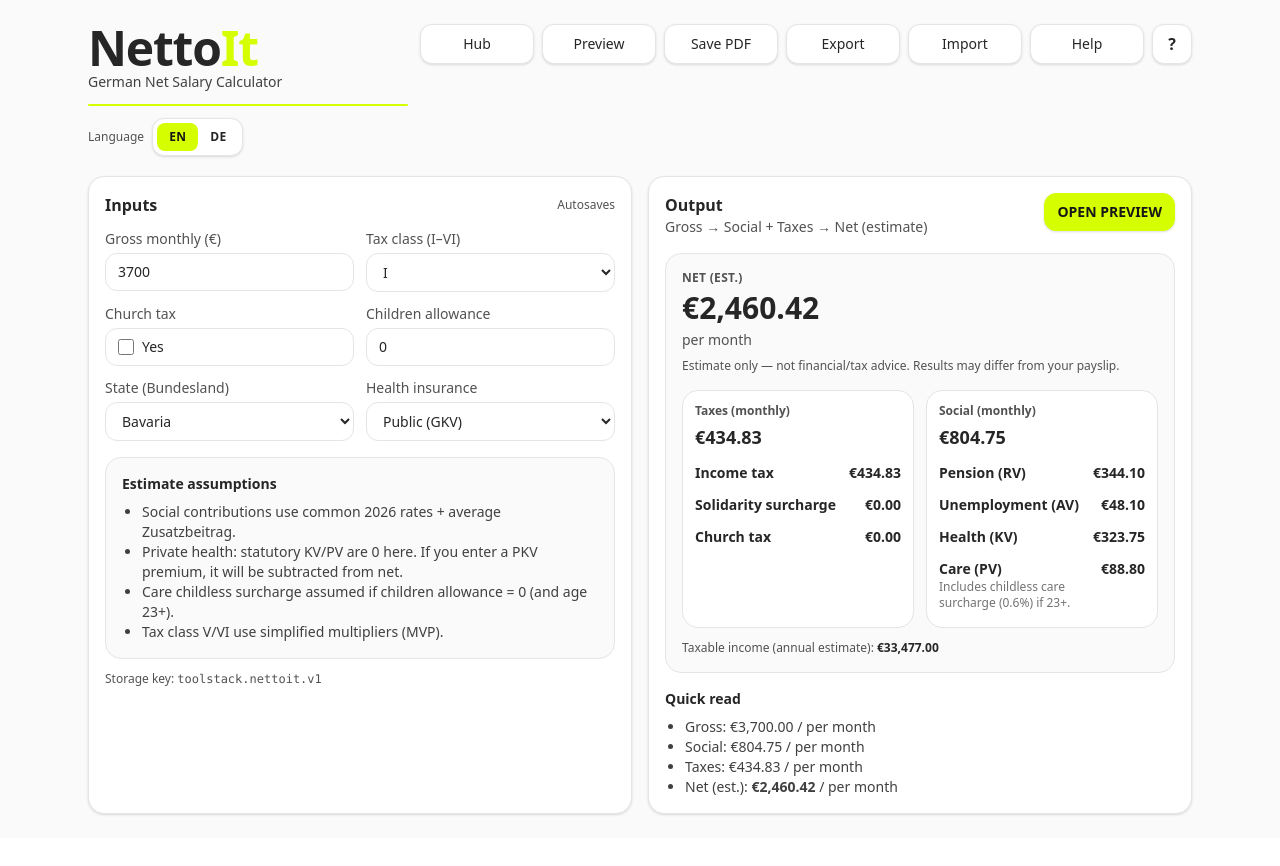
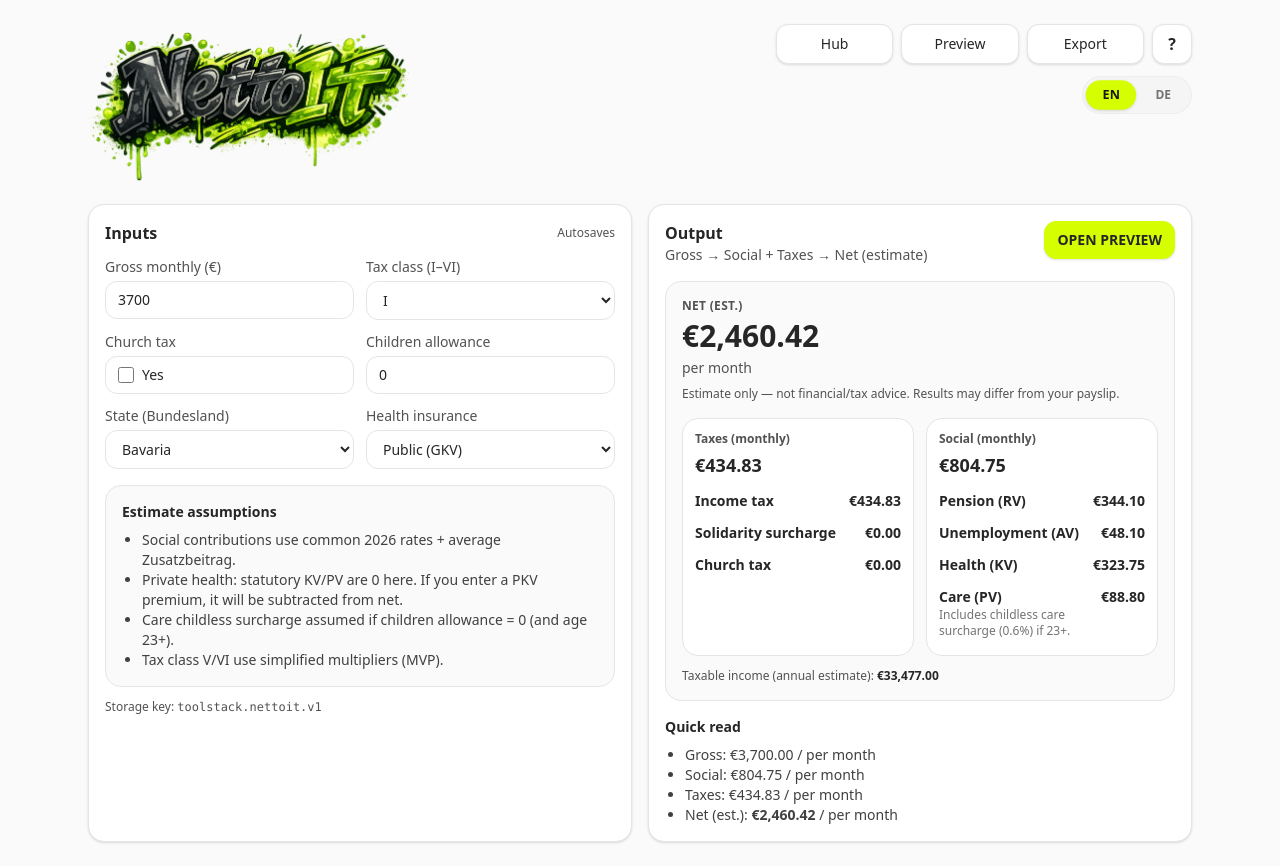
Before and after one commit to retronlinede-design/toolstack-netto-it, a React (Vite) app: page / in a window 1280 px wide. Before the commit the page ends 838 px from the top, so only its background shows below. Built offline with nearby package versions, Linux system fonts and the light colour scheme.

Commit message:
Remove currency selector and update UI

```diff
--- a/src/App.jsx
+++ b/src/App.jsx
@@ -1,4 +1,5 @@
 import React, { useEffect, useMemo, useRef, useState } from "react";
+import nettoitHeading from "./assets/nettoit-heading.png";
 
 /**
  * ToolStack — Netto-It (German Net Salary Estimator) — v1
@@ -153,6 +154,7 @@
       "Private health selected: statutory KV/PV shown as 0. If you enter a PKV premium, it is subtracted from net.",
     noteChildless: "Includes childless care surcharge (0.6%) if 23+.",
     noteWithKids: "Care surcharge not applied (children allowance > 0).",
+    actionsSubtitle: "Manage your data and results.",
   },
 
   de: {
@@ -278,6 +280,7 @@
       "Private KV gewählt: gesetzliche KV/PV wird hier als 0 gezeigt. Eine eingetragene PKV-Prämie wird vom Netto abgezogen.",
     noteChildless: "PV-Zuschlag für Kinderlose (0,6%) enthalten, wenn 23+.",
     noteWithKids: "Kein Kinderlosen-Zuschlag (Kinderfreibetrag > 0).",
+    actionsSubtitle: "Daten verwalten und Ergebnisse.",
   },
 };
 
@@ -568,7 +571,7 @@
       className={
         ACTION_BASE +
         " bg-white text-neutral-800 border-neutral-200 " +
-        "hover:bg-[rgb(var(--ts-accent-rgb)/0.25)] hover:border-[var(--ts-accent)]"
+        "hover:bg-[rgb(var(--ts-accent-rgb)/0.30)] hover:border-[var(--ts-accent)]"
       }
     >
       {children}
@@ -589,39 +592,40 @@
 }
 
 function LanguageToggle({ lang, setLang }) {
-  // Standard ToolStack language toggle (EN/DE) — use across apps
-  const btnBase =
-    "px-3 py-1.5 rounded-lg text-xs font-extrabold tracking-wide transition " +
-    "focus:outline-none focus:ring-2 focus:ring-[rgb(var(--ts-accent-rgb)/0.30)]";
+  return (
+    <div className="flex items-center gap-1 p-1 bg-neutral-100 rounded-full border border-neutral-200/50">
+      {["en", "de"].map((code) => {
+        const isActive = lang === code;
+        return (
+          <button
+            key={code}
+            type="button"
+            onClick={() => setLang(code)}
+            className={
+              "relative px-4 py-1.5 rounded-full text-xs font-bold transition-all duration-200 " +
+              (isActive
+                ? "bg-[var(--ts-accent)] text-neutral-900 shadow-sm scale-105"
+                : "text-neutral-500 hover:text-neutral-900 hover:bg-white/60")
+            }
+          >
+            {code.toUpperCase()}
+          </button>
+        );
+      })}
+    </div>
+  );
+}
 
+function HelpItem({ icon, title, body }) {
   return (
-    <div className="inline-flex items-center rounded-xl border border-neutral-200 bg-white p-1 shadow-sm">
-      <button
-        type="button"
-        onClick={() => setLang("en")}
-        className={
-          btnBase +
-          (lang === "en"
-            ? " bg-[var(--ts-accent)] text-neutral-900"
-            : " bg-transparent text-neutral-800 hover:bg-[rgb(var(--ts-accent-rgb)/0.25)]")
-        }
-        aria-pressed={lang === "en"}
-      >
-        EN
-      </button>
-      <button
-        type="button"
-        onClick={() => setLang("de")}
-        className={
-          btnBase +
-          (lang === "de"
-            ? " bg-[var(--ts-accent)] text-neutral-900"
-            : " bg-transparent text-neutral-800 hover:bg-[rgb(var(--ts-accent-rgb)/0.25)]")
-        }
-        aria-pressed={lang === "de"}
-      >
-        DE
-      </button>
+    <div className="rounded-2xl border border-neutral-100 bg-neutral-50/50 p-5 hover:border-neutral-200 transition-colors">
+      <div className="flex items-center gap-3 mb-2">
+        <div className="flex h-10 w-10 shrink-0 items-center justify-center rounded-full bg-white text-xl shadow-sm border border-neutral-100">
+          {icon}
+        </div>
+        <div className="font-bold text-neutral-800 text-sm">{title}</div>
+      </div>
+      <div className="text-xs text-neutral-500 leading-relaxed">{body}</div>
     </div>
   );
 }
@@ -631,53 +635,50 @@
   const t = (k) => tFor(lang, k);
 
   return (
-    <div className="fixed inset-0 z-50 flex items-start sm:items-center justify-center p-4 sm:p-8">
-      <div className="absolute inset-0 bg-black/40" onClick={onClose} />
+    <div className="fixed inset-0 z-50 flex items-center justify-center p-4 sm:p-6 print:hidden">
+      <div className="absolute inset-0 bg-neutral-900/40 backdrop-blur-sm transition-opacity" onClick={onClose} />
 
       <div
         role="dialog"
         aria-modal="true"
-        className="relative w-full max-w-2xl max-h-[90vh] rounded-2xl bg-white border border-neutral-200 shadow-xl overflow-hidden flex flex-col"
+        className="relative w-full max-w-3xl max-h-[90vh] rounded-3xl bg-white shadow-2xl overflow-hidden flex flex-col transform transition-all"
       >
-        <div className="sticky top-0 z-10 bg-white p-4 border-b border-neutral-100 flex items-start justify-between gap-4">
+        {/* Header */}
+        <div className="shrink-0 p-6 border-b border-neutral-100 flex items-center justify-between bg-white z-10">
           <div>
-            <div className="text-lg font-semibold text-neutral-800">{t("help")}</div>
+            <div className="text-2xl font-black tracking-tight text-neutral-800">
+              {t("help")} <span style={{ color: "var(--ts-accent)" }}>& Info</span>
+            </div>
             <div className="text-sm text-neutral-700 mt-1">{t("helpSubtitle")}</div>
-            <div className="mt-3 h-[2px] w-52 rounded-full bg-[var(--ts-accent)]" />
           </div>
           <button
             type="button"
-            className="shrink-0 px-3 py-2 rounded-xl text-sm font-medium border border-neutral-200 bg-white hover:bg-neutral-50 text-neutral-800 transition"
             onClick={onClose}
+            className="rounded-full p-2 text-neutral-400 hover:bg-neutral-100 hover:text-neutral-600 transition"
           >
-            {t("close")}
+            <svg className="h-6 w-6" fill="none" viewBox="0 0 24 24" strokeWidth="2" stroke="currentColor">
+              <path strokeLinecap="round" strokeLinejoin="round" d="M6 18L18 6M6 6l12 12" />
+            </svg>
           </button>
         </div>
 
-        <div className="p-4 space-y-4 text-sm text-neutral-700 overflow-auto min-h-0">
-          <div className="rounded-2xl border border-neutral-200 p-4">
-            <div className="font-semibold text-neutral-800">{t("autosaveTitle")}</div>
-            <p className="mt-1">{t("autosaveBody")}</p>
+        {/* Scrollable Content */}
+        <div className="flex-1 overflow-y-auto p-6 space-y-6">
+          {/* Feature Grid */}
+          <div className="grid grid-cols-1 sm:grid-cols-2 gap-4">
+            <HelpItem icon="💾" title={t("autosaveTitle")} body={t("autosaveBody")} />
+            <HelpItem icon="📤" title={t("exportTitle")} body={t("exportBody")} />
+            <HelpItem icon="📥" title={t("importTitle")} body={t("importBody")} />
+            <HelpItem icon="📄" title={t("pdfTitle")} body={t("pdfBody")} />
           </div>
 
-          <div className="rounded-2xl border border-neutral-200 p-4">
-            <div className="font-semibold text-neutral-800">{t("exportTitle")}</div>
-            <p className="mt-1">{t("exportBody")}</p>
+          {/* Limits (Warning style) */}
+          <div className="rounded-2xl border border-amber-100 bg-amber-50/50 p-5">
+            <div className="flex items-center gap-2 mb-3 text-amber-900 font-bold">
+              <span className="text-xl">⚠️</span>
+              <span>{t("limitsTitle")}</span>
             </div>
-
-          <div className="rounded-2xl border border-neutral-200 p-4">
-            <div className="font-semibold text-neutral-800">{t("importTitle")}</div>
-            <p className="mt-1">{t("importBody")}</p>
-          </div>
-
-          <div className="rounded-2xl border border-neutral-200 p-4">
-            <div className="font-semibold text-neutral-800">{t("pdfTitle")}</div>
-            <p className="mt-1">{t("pdfBody")}</p>
-          </div>
-
-          <div className="rounded-2xl border border-neutral-200 p-4">
-            <div className="font-semibold text-neutral-800">{t("limitsTitle")}</div>
-            <ul className="mt-2 list-disc pl-5">
+            <ul className="space-y-2 text-sm text-amber-800/80 list-disc pl-5 marker:text-amber-400">
               <li>{t("lim1")}</li>
               <li>{t("lim2")}</li>
               <li>{t("lim3")}</li>
@@ -685,41 +686,99 @@
             </ul>
           </div>
 
-          <div className="rounded-2xl border border-neutral-200 p-4">
-            <div className="font-semibold text-neutral-800">{t("officialTitle")}</div>
-            <p className="mt-1">{t("officialBody")}</p>
+          {/* Official Calculator (Dark card) */}
+          <div className="rounded-2xl bg-neutral-900 p-6 text-white relative overflow-hidden group">
+            <div className="absolute top-0 right-0 -mt-4 -mr-4 w-24 h-24 bg-[var(--ts-accent)] rounded-full opacity-20 blur-2xl group-hover:opacity-30 transition duration-500"></div>
+
+            <div className="relative z-10 flex flex-col sm:flex-row items-start sm:items-center justify-between gap-4">
+              <div>
+                <div className="font-bold text-lg text-white">{t("officialTitle")}</div>
+                <div className="text-neutral-400 text-sm mt-1 max-w-md">{t("officialBody")}</div>
+              </div>
               <a
-              className="mt-2 inline-flex items-center px-3 py-2 rounded-xl text-sm font-medium border border-neutral-200 bg-white text-neutral-800 transition hover:bg-[rgb(var(--ts-accent-rgb)/0.25)] hover:border-[var(--ts-accent)]"
                 href={OFFICIAL_URL}
                 target="_blank"
                 rel="noreferrer"
+                className="shrink-0 inline-flex items-center gap-2 px-4 py-2.5 rounded-xl bg-[var(--ts-accent)] text-neutral-800 font-bold text-sm hover:brightness-110 transition shadow-lg shadow-[rgba(var(--ts-accent-rgb),0.2)]"
               >
                 {t("officialOpen")}
+                <svg className="w-4 h-4" fill="none" stroke="currentColor" viewBox="0 0 24 24">
+                  <path strokeLinecap="round" strokeLinejoin="round" strokeWidth="2" d="M10 6H6a2 2 0 00-2 2v10a2 2 0 002 2h10a2 2 0 002-2v-4M14 4h6m0 0v6m0-6L10 14"></path>
+                </svg>
               </a>
-          </div>
-
-          <div className="text-xs text-neutral-600">{t("tip")}</div>
-
-          <div className="text-xs text-neutral-600">
-            {t("storageKey")} <span className="font-mono">{KEY}</span> • {t("reservedProfileKey")} <span className="font-mono">{PROFILE_KEY}</span>
             </div>
           </div>
 
-        <div className="p-4 border-t border-neutral-100 flex items-center justify-between gap-2">
+          {/* Footer / Meta */}
+          <div className="pt-2 flex flex-col sm:flex-row items-center justify-between gap-4 text-xs text-neutral-400 border-t border-neutral-100 mt-4">
+            <div>
+              {t("storageKey")} <span className="font-mono text-neutral-500">{KEY}</span>
+            </div>
             <button
               type="button"
-            className="px-3 py-2 rounded-xl text-sm font-medium border border-red-200 bg-red-50 hover:bg-red-100 text-red-700 transition"
               onClick={onReset}
+              className="text-red-400 hover:text-red-600 font-medium transition underline decoration-red-200 underline-offset-2"
             >
               {t("resetAppData")}
             </button>
+          </div>
+        </div>
+      </div>
+    </div>
+  );
+}
+
+function MenuButton({ icon, label, sub, onClick }) {
+  return (
     <button
       type="button"
-            className="px-3 py-2 rounded-xl text-sm font-extrabold border border-[var(--ts-accent)] bg-[var(--ts-accent)] text-neutral-900 transition hover:brightness-95"
+      onClick={onClick}
+      className="group relative flex flex-col items-center justify-center rounded-2xl border-2 border-neutral-100 bg-white p-6 text-center transition-all hover:border-[var(--ts-accent)] hover:bg-[rgb(var(--ts-accent-rgb)/0.05)] active:scale-[0.98]"
+    >
+      <div className="mb-3 flex h-14 w-14 items-center justify-center rounded-full bg-neutral-100 text-2xl transition-colors group-hover:bg-[var(--ts-accent)] group-hover:text-neutral-800">
+        {icon}
+      </div>
+      <div className="font-bold text-neutral-800">{label}</div>
+      <div className="mt-1 text-xs font-medium text-neutral-500">{sub}</div>
+    </button>
+  );
+}
+
+function ExportMenu({ open, onClose, actions, lang }) {
+  if (!open) return null;
+  const t = (k) => tFor(lang, k);
+
+  return (
+    <div className="fixed inset-0 z-50 flex items-center justify-center p-4 sm:p-8 print:hidden">
+      <div className="absolute inset-0 bg-neutral-900/40 backdrop-blur-sm transition-opacity" onClick={onClose} />
+      <div className="relative w-full max-w-lg transform overflow-hidden rounded-3xl bg-white shadow-2xl transition-all">
+        <div className="bg-neutral-50/50 p-6 border-b border-neutral-100 flex items-center justify-between">
+          <div>
+            <div className="text-xl font-black tracking-tight text-neutral-800">
+              {t("export")} <span style={{ color: "var(--ts-accent)" }}>& Actions</span>
+            </div>
+            <div className="text-sm text-neutral-500 mt-1">{t("actionsSubtitle")}</div>
+          </div>
+          <button
+            type="button"
             onClick={onClose}
+            className="rounded-full p-2 text-neutral-400 hover:bg-neutral-100 hover:text-neutral-600 transition"
           >
-            {t("gotIt")}
+            <svg className="h-6 w-6" fill="none" viewBox="0 0 24 24" strokeWidth="2" stroke="currentColor">
+              <path strokeLinecap="round" strokeLinejoin="round" d="M6 18L18 6M6 6l12 12" />
+            </svg>
           </button>
+        </div>
+
+        <div className="p-6 grid grid-cols-1 sm:grid-cols-2 gap-4">
+          <MenuButton icon="👁️" label={t("preview")} sub="View report" onClick={() => { actions.preview(); onClose(); }} />
+          <MenuButton icon="📄" label={t("savePdf")} sub="Print / PDF" onClick={() => { actions.pdf(); onClose(); }} />
+          <MenuButton icon="↓" label={t("export")} sub="Backup JSON" onClick={() => { actions.export(); onClose(); }} />
+          <MenuButton icon="↑" label={t("import")} sub="Restore JSON" onClick={() => { actions.import(); onClose(); }} />
+        </div>
+
+        <div className="bg-neutral-50 p-4 text-center text-xs text-neutral-400 font-medium">
+          ToolStack Netto-It
         </div>
       </div>
     </div>
@@ -741,7 +800,7 @@
             Netto<span style={{ color: ACCENT }}>It</span>
           </div>
           <div className="text-sm text-neutral-700">{t("reportSubtitle")}</div>
-          <div className="mt-3 h-[2px] w-72 rounded-full bg-[var(--ts-accent)]" />
+          <div className="mt-3 h-[2px] w-full rounded-full bg-[var(--ts-accent)]" />
         </div>
         <div className="text-sm text-neutral-700">
           {t("generated")} {new Date().toLocaleString(locale)}
@@ -899,6 +958,7 @@
 
   const [previewOpen, setPreviewOpen] = useState(false);
   const [helpOpen, setHelpOpen] = useState(false);
+  const [exportMenuOpen, setExportMenuOpen] = useState(false);
   const [importing, setImporting] = useState(false);
 
   const fileRef = useRef(null);
@@ -1014,6 +1074,18 @@
 
       <HelpModal open={helpOpen} onClose={() => setHelpOpen(false)} onReset={resetAppData} lang={lang} />
 
+      <ExportMenu
+        open={exportMenuOpen}
+        onClose={() => setExportMenuOpen(false)}
+        lang={lang}
+        actions={{
+          preview: openPreview,
+          pdf: savePdfFromPreview,
+          export: onExport,
+          import: onImportPick
+        }}
+      />
+
       {/* Preview Modal */}
       {previewOpen ? (
         <div className="fixed inset-0 z-50 flex items-center justify-center p-4 sm:p-8">
@@ -1024,7 +1096,7 @@
               <div className="flex items-center gap-2">
                 <button
                   type="button"
-                  className="px-3 py-2 rounded-xl text-sm font-extrabold border border-[var(--ts-accent)] bg-[var(--ts-accent)] text-neutral-900 transition hover:brightness-95"
+                  className="px-3 py-2 rounded-xl text-sm font-extrabold border border-[var(--ts-accent)] bg-[var(--ts-accent)] text-neutral-800 transition hover:brightness-95"
                   onClick={() => window.print()}
                 >
                   {t("savePdf")}
@@ -1051,32 +1123,23 @@
       <div className="max-w-6xl mx-auto p-4 sm:p-6">
         {/* Header */}
         <div className="flex flex-col gap-3 sm:flex-row sm:items-start sm:justify-between">
-          <div>
-            <div className="text-4xl sm:text-5xl font-black tracking-tight text-neutral-800">
-              <span>Netto</span>
-              <span style={{ color: ACCENT }}>It</span>
-            </div>
-            <div className="text-sm text-neutral-700">{t("titleTagline")}</div>
-            <div className="mt-3 h-[2px] w-80 rounded-full bg-[var(--ts-accent)]" />
-
-            <div className="mt-3 flex items-center gap-2">
-              <span className="text-xs text-neutral-600">{t("language")}</span>
-              <LanguageToggle lang={lang} setLang={setLang} />
-            </div>
+          <div className="w-fit">
+            <img
+              src={nettoitHeading}
+              alt="NettoIt"
+              className="h-24 sm:h-40 w-auto object-contain max-w-full"
+            />
           </div>
 
           {/* Normalized top actions grid (with pinned help) */}
-          <div className="w-full sm:w-[820px]">
+          <div className="w-full sm:w-[26rem]">
             <div className="relative">
-              <div className="grid grid-cols-2 gap-2 sm:grid-cols-6 pr-12">
+              <div className="grid grid-cols-3 gap-2 pr-12">
                 <ActionButton onClick={openHub} title={t("returnHub")}>
                   {t("hub")}
                 </ActionButton>
                 <ActionButton onClick={openPreview}>{t("preview")}</ActionButton>
-                <ActionButton onClick={savePdfFromPreview}>{t("savePdf")}</ActionButton>
-                <ActionButton onClick={onExport}>{t("export")}</ActionButton>
-                <ActionButton onClick={onImportPick}>{t("import")}</ActionButton>
-                <ActionButton onClick={() => setHelpOpen(true)}>{t("help")}</ActionButton>
+                <ActionButton onClick={() => setExportMenuOpen(true)}>{t("export")}</ActionButton>
               </div>
 
               <button
@@ -1086,12 +1149,16 @@
                 className={
                   "print:hidden absolute right-0 top-0 h-10 w-10 rounded-xl border border-neutral-200 bg-white shadow-sm " +
                   "flex items-center justify-center font-bold text-neutral-800 transition " +
-                  "hover:bg-[rgb(var(--ts-accent-rgb)/0.25)] hover:border-[var(--ts-accent)]"
+                  "hover:bg-[rgb(var(--ts-accent-rgb)/0.30)] hover:border-[var(--ts-accent)]"
                 }
                 aria-label={t("help")}
               >
                 ?
               </button>
+            </div>
+
+            <div className="mt-3 flex items-center justify-end gap-2">
+              <LanguageToggle lang={lang} setLang={setLang} />
             </div>
           </div>
         </div>
@@ -1242,7 +1309,7 @@
                 </div>
                 <button
                   type="button"
-                  className="px-3 py-2 rounded-xl text-sm font-extrabold border border-[var(--ts-accent)] bg-[var(--ts-accent)] text-neutral-900 shadow-sm transition hover:brightness-95 active:translate-y-[1px]"
+                  className="px-3 py-2 rounded-xl text-sm font-extrabold border border-[var(--ts-accent)] bg-[var(--ts-accent)] text-neutral-800 shadow-sm transition hover:brightness-95 active:translate-y-[1px]"
                   onClick={openPreview}
                 >
                   {t("openPreview")}
```
Also changed, not shown: src/assets/nettoit-heading.png (added). Lines whose indentation alone changed are shown as unchanged.
